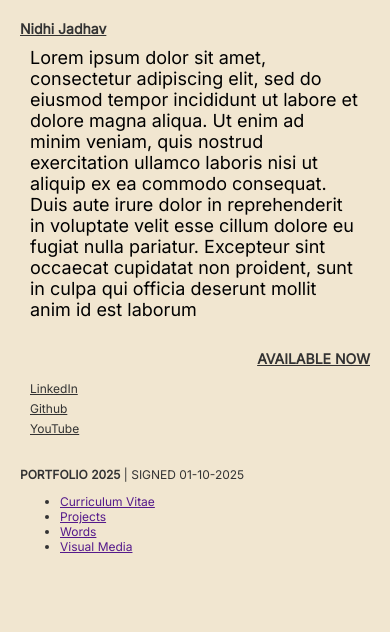
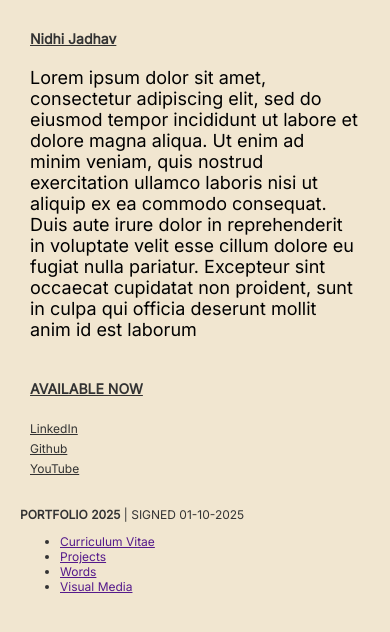
Before and after one commit to nidhijadhav/nidhijadhav.github.io, a plain HTML site: page index.html in a window 390 px wide. Drawn offline with Linux system fonts and the light colour scheme.

Commit message:
updated responsive formatting

```diff
--- a/index.html
+++ b/index.html
@@ -11,7 +11,7 @@
         <!-- INTRO -->
         <div class="row">
             <div class="column">
-                <a href="mailto:your-email@example.com" class="welcome">Nidhi Jadhav</a>
+                <a href="mailto:your-email@example.com" class="name">Nidhi Jadhav</a>
                 <div class="about-me">
                     <text>Lorem ipsum dolor sit amet, consectetur adipiscing elit, sed do eiusmod tempor incididunt ut labore et dolore magna aliqua. Ut enim ad minim veniam, quis nostrud exercitation ullamco laboris nisi ut aliquip ex ea commodo consequat. Duis aute irure dolor in reprehenderit in voluptate velit esse cillum dolore eu fugiat nulla pariatur. Excepteur sint occaecat cupidatat non proident, sunt in culpa qui officia deserunt mollit anim id est laborum
                 </div>
--- a/style.css
+++ b/style.css
@@ -13,7 +13,7 @@ body {
     color: #333; /* Default text color */
 }
 
-.welcome{
+.name{
     display: block; /* Ensure it behaves like a block element */
     font-size: 14px; /* Small font size */
     font-weight: bold; /* Bold text */
@@ -99,6 +99,8 @@ body {
         padding: 0; /* Remove padding for the row */
     }
 
+    .name,
+    .available-now,
     .about-me,
     .links,
     .portfolio {
```
